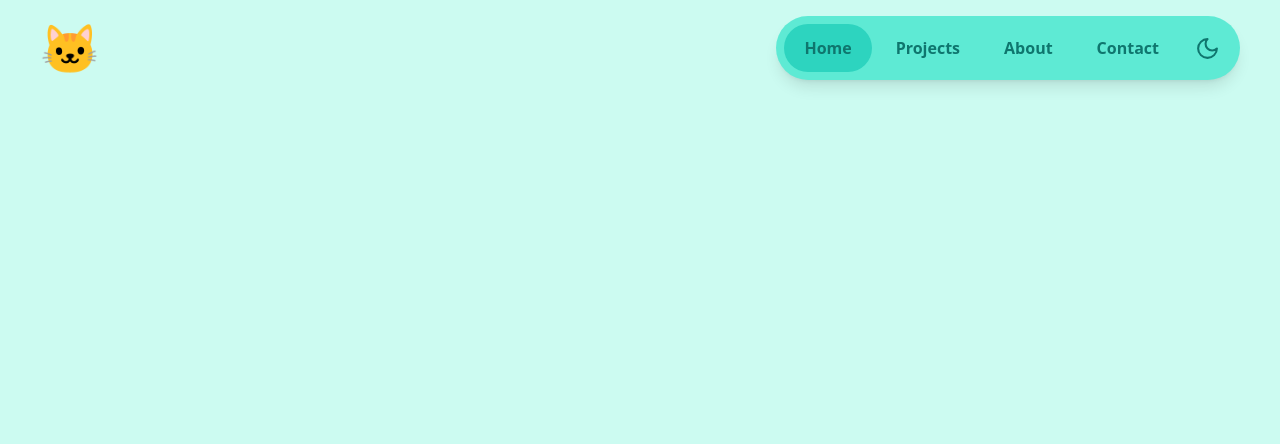
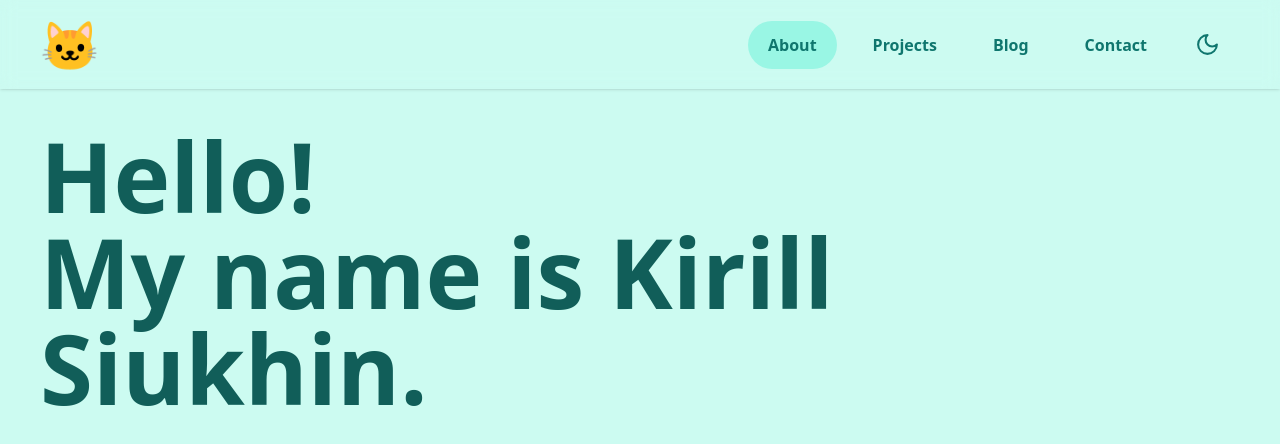
Before and after one commit to MisterKirill/website, a Next.js app: page / in a window 1280 px wide. Shown: the top 444 px of the page. Built offline with nearby package versions, Linux system fonts and the light colour scheme.

Commit message:
feat: navbar improvements

```diff
--- a/src/app/layout.tsx
+++ b/src/app/layout.tsx
@@ -23,12 +23,12 @@ export default function RootLayout({
   return (
     <html lang="en" suppressHydrationWarning>
       <body
-        className={`${lexend.variable} bg-teal-100 dark:bg-teal-900 text-black dark:text-white antialiased transition-colors`}
+        className={`${lexend.variable} bg-teal-100 dark:bg-teal-900 text-teal-800 dark:text-teal-200 antialiased transition-colors`}
       >
         <ThemeProvider attribute="class">
           <NavBar />
 
-          <main className="container">{children}</main>
+          <main className="container mt-32">{children}</main>
         </ThemeProvider>
       </body>
     </html>
--- a/src/app/page.tsx
+++ b/src/app/page.tsx
@@ -1,7 +1,10 @@
 export default function Home() {
   return (
     <>
-
+      <h1 className="font-extrabold text-8xl mt-10">
+        Hello! <br />
+        My name is Kirill Siukhin.
+      </h1>
     </>
   );
 }
--- /dev/null
+++ b/src/components/Loader.tsx
@@ -0,0 +1,7 @@
+import { LoaderCircle } from "lucide-react";
+
+export default function Loader() {
+  return (
+    <LoaderCircle className="animate-spin" size={25} />
+  );
+}
--- a/src/components/NavBar.tsx
+++ b/src/components/NavBar.tsx
@@ -3,17 +3,21 @@ import ThemeSwitch from "./ThemeSwitch";
 
 export default function NavBar() {
   return (
-    <div className="container flex items-center py-4">
-      <span className="text-5xl transition-transform ease-linear hover:scale-110 cursor-default hidden md:block">🐱</span>
+    <div className="w-full py-3 fixed left-1/2 -translate-x-1/2 top-0 backdrop-blur shadow">
+      <div className="container flex items-center">
+        <span className="text-5xl transition-transform ease-linear hover:scale-110 cursor-default">
+          🐱
+        </span>
 
-      <nav className="flex gap-1 mx-auto md:mx-0 md:ml-auto p-2 bg-teal-300 dark:bg-teal-800 shadow-lg rounded-full backdrop-blur transition-colors">
-        <NavLink href="/">Home</NavLink>
-        <NavLink href="/projects">Projects</NavLink>
-        <NavLink href="/about">About</NavLink>
-        <NavLink href="/contact">Contact</NavLink>
+        <nav className="flex items-center gap-4 mx-auto md:mx-0 md:ml-auto p-2 transition-colors">
+          <NavLink href="/">About</NavLink>
+          <NavLink href="/projects">Projects</NavLink>
+          <NavLink href="/blog">Blog</NavLink>
+          <NavLink href="/contact">Contact</NavLink>
 
-        <ThemeSwitch />
-      </nav>
+          <ThemeSwitch />
+        </nav>
+      </div>
     </div>
   );
 }
--- a/src/components/NavLink.tsx
+++ b/src/components/NavLink.tsx
@@ -12,8 +12,8 @@ export default function NavLink({
 
   return (
     <Link
-      className={`transition-colors ease-in-out duration-[150] py-3 px-5 hover:bg-teal-400 dark:hover:bg-teal-700 rounded-full font-semibold text-teal-700 dark:text-teal-400 ${
-        pathname == props.href && "bg-teal-400 dark:bg-teal-700"
+      className={`transition-colors ease-in-out duration-[150] py-3 px-5 hover:bg-teal-200 dark:hover:bg-teal-800 rounded-full font-semibold text-teal-700 dark:text-teal-400 ${
+        pathname == props.href && "bg-teal-200 dark:bg-teal-800"
       }`}
       suppressHydrationWarning
       {...props}
--- a/src/components/ThemeSwitch.tsx
+++ b/src/components/ThemeSwitch.tsx
@@ -3,6 +3,7 @@
 import { useEffect, useState } from "react";
 import { Moon, Sun } from "lucide-react";
 import { useTheme } from "next-themes";
+import Loader from "./Loader";
 
 export default function ThemeSwitch() {
   const [mounted, setMounted] = useState(false);
@@ -17,11 +18,11 @@ export default function ThemeSwitch() {
   }, []);
 
   if (!mounted) {
-    return null;
+    return <Loader />;
   }
 
   return (
-    <button className="px-3 transition-colors ease-in-out duration-[150] rounded-full text-teal-700 dark:text-teal-400 hover:bg-teal-400 dark:hover:bg-teal-700" onClick={switchTheme}>
+    <button className="p-3 transition-colors ease-in-out duration-[150] rounded-full text-teal-700 dark:text-teal-400 hover:bg-teal-200 dark:hover:bg-teal-800" onClick={switchTheme}>
       {theme == "dark" ? <Sun size={25} /> : <Moon size={25} />}
     </button>
   );
```
